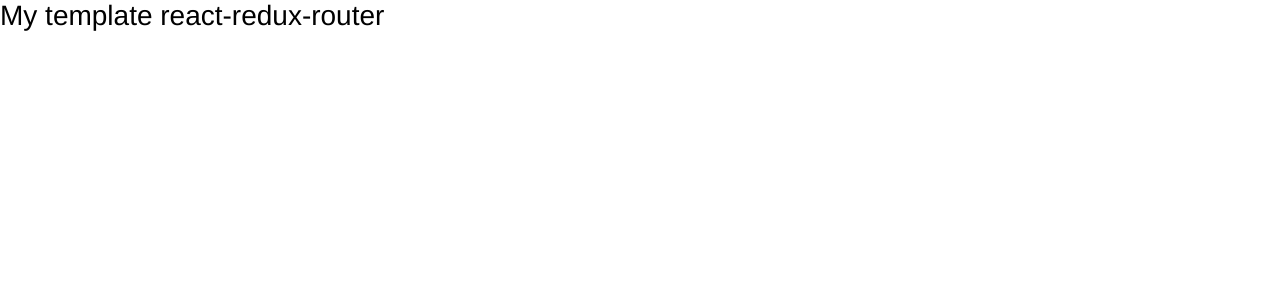
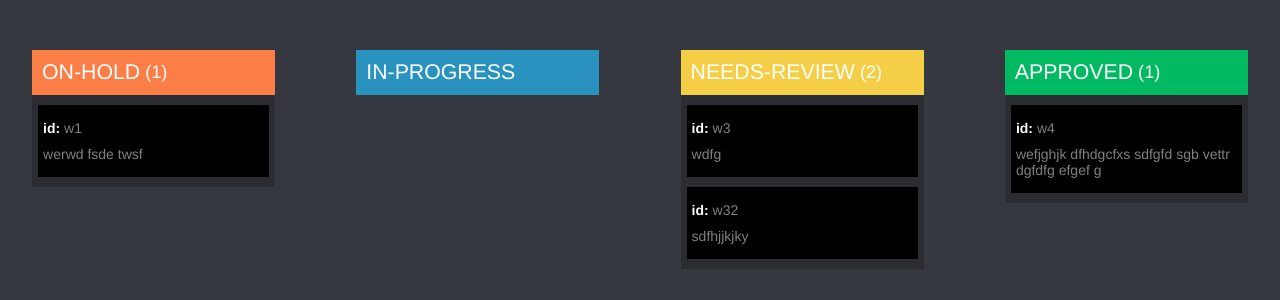
Before and after one commit to IgorokNerovnyi1980/test-kanban, a React (Create React App) app: page / in a window 1280 px wide. Shown: the top 300 px of the page. Built offline with nearby package versions, Linux system fonts and the light colour scheme.

Commit message:
create base components and marckap

```diff
--- a/public/index.html
+++ b/public/index.html
@@ -24,7 +24,7 @@
       work correctly both with client-side routing and a non-root public URL.
       Learn how to configure a non-root public URL by running `npm run build`.
     -->
-    <title>React App</title>
+    <title>KANBAN BOARD</title>
   </head>
   <body>
     <noscript>You need to enable JavaScript to run this app.</noscript>
--- a/src/App.js
+++ b/src/App.js
@@ -2,6 +2,9 @@ import React, {useEffect} from 'react';
 import {createGlobalStyle} from 'styled-components';
 import {connect} from 'react-redux';
 import {getTest} from './redux/actions';
+import {variables} from './variables';
+//pages
+import Board from './pages/Board'
 
 
 const GlobalStyle = createGlobalStyle `
@@ -24,7 +27,7 @@ const GlobalStyle = createGlobalStyle `
   body{
     font-family: 'Helvetica', sans-serif;
     font-size: 14px;
-    color: #000000;
+    color:${variables.mainClr};
     font-weight: 400;
     min-width: 320px;
     overflow-x: hidden;
@@ -52,7 +55,7 @@ function App({getData = () => { }}) {
     return (
         <>
         < GlobalStyle />
-        <h1>My template react-redux-router</h1>
+          <Board />
         </>
     );
 }
--- /dev/null
+++ b/src/components/Column.jsx
@@ -0,0 +1,59 @@
+import React from 'react';
+import styled from 'styled-components';
+import {variables} from '../variables';
+//components
+import Task from './Task'
+
+const Wrapper = styled.div`
+    width:20%;
+    min-width:100px;
+    min-height:30px;
+    background-color:${variables.secondaryBG};
+    display:flex;
+    flex-direction:column;
+    justify-content:center;
+    align-items:center;
+`;
+
+const Title = styled.div`
+    width:100%;
+    padding:10px 0;
+    background-color:${props => props.bgTitle};
+    display:flex;
+    justify-content:flex-start;
+    align-items:center;
+    font-size:${variables.titleFZ};
+    h3{
+        padding-left:10px;
+    }
+    p{
+        padding-left:5px;
+    }
+
+`;
+
+const Column = (
+    {
+        title = 'default',
+        bgTitle = `${variables.accentBG}`,
+        tasks = [],
+
+    }) => {
+
+    return(
+        <Wrapper>
+            <Title bgTitle={bgTitle}>
+                <h3>{title}</h3>
+                {tasks.length === 0 ? null : <p>({tasks.length})</p>}
+            </Title>
+            {tasks && tasks.map(({id, text})=> (
+                <Task
+                    key={id}
+                    id={id}
+                    text={text}
+                />
+            ))}
+        </Wrapper>
+    )
+};
+export default Column;
--- /dev/null
+++ b/src/components/Task.jsx
@@ -0,0 +1,44 @@
+import React from 'react';
+import styled from 'styled-components';
+import {variables} from '../variables';
+
+const Wrapper = styled.div`
+    width:95%;
+    min-height:50px;
+    background-color:black;
+    margin-top:10px;
+    :last-child{
+        margin-bottom:10px;
+    }
+`;
+const Content = styled.div`
+    padding:5px;
+    span{
+        font-weight:bold;
+        color:${variables.mainClr};
+    }
+    p{
+        padding-top:10px;
+        color:${variables.secondaryClr};
+        :last-child{
+            padding-bottom:10px;
+        }
+    }
+`;
+
+const Task = (
+    {
+        id ='test',
+        text = 'default'
+    }) => {
+        return(
+            <Wrapper>
+                <Content>
+                    <p><span>id:</span> {id}</p>
+                    <p>{text}</p>
+                </Content>
+            </Wrapper>
+        )
+    };
+
+    export default Task;
--- /dev/null
+++ b/src/pages/Board.jsx
@@ -0,0 +1,48 @@
+import React from 'react';
+import styled from 'styled-components';
+import {variables} from '../variables';
+//Component
+import Column from '../components/Column';
+
+const Wrapper = styled.div`
+    width:100vw;
+    min-height:100vh ;
+    background-color:${variables.mainBG};
+    display:flex;
+    justify-content:center;
+    align-items:flex-start;
+`;
+const Box = styled.div`
+    width:95vw;
+    margin-top:50px;
+    display:flex;
+    justify-content:space-between;
+    align-items:flex-start;
+`;
+
+const testColumns = [
+    {title:'ON-HOLD', bg: '#fb7e46', id:'1', tasks:[{text: 'werwd fsde twsf', id:'w1'}]},
+    {title:'IN-PROGRESS', bg: '#2a92bf', id:'2', tasks:[]},
+    {title:'NEEDS-REVIEW', bg: '#f4ce46', id:'3', tasks:[{text: 'wdfg', id:'w3'}, {text: 'sdfhjjkjky', id:'w32'}]},
+    {title:'APPROVED', bg: '#00b961', id:'4', tasks:[{text: 'wefjghjk dfhdgcfxs sdfgfd sgb vettr dgfdfg efgef g', id:'w4'}]}
+];
+
+const Board = () => {
+
+    return(
+        <Wrapper>
+            <Box>
+                {testColumns && testColumns.map(({title, bg, id, tasks}) =>(
+                    <Column
+                        key={id}
+                        bgTitle={bg}
+                        title={title}
+                        tasks={tasks}
+                    />
+                ))}
+            </Box>
+        </Wrapper>
+    )
+};
+
+export default Board;
--- a/src/variables.js
+++ b/src/variables.js
@@ -1,26 +1,17 @@
 export const variables = {
     //backgrounds
-    mainBG: '#FFFAFA',
-    secondaryBG: '#a3bad9',
+    mainBG: '#35383f',
+    secondaryBG: '#2b2d33',
+    accentBG:'#6a7d7d',
     //colors
-    titleClr: '#2F4F4F',
-    textClr: 'black',
-    hoverClr: 'grey',
-    tabClr: 'white',
-    linkClr: '#a3bad9',
+    mainClr: 'white',
+    secondaryClr:'grey',
     //font-sizes
-    titleFZ: '1.8em',
+    titleFZ: '1.3em',
     mainFZ: '1em',
     secondayFZ: '0.8em',
-    accentFZ: '1.3em',
     //box-shadow
-    headerBoxShadow: '0px 5px 5px 0px rgba(163,186,217,0.25)',
-    boxShadow: '0px 5px 10px 0px rgba(163,186,217,0.25)',
     // other
-    formatDate: 'MMM Do YY',
-    targetLink: '#',
-    mobileMediaRule: 'max-width:940px',
-    desktopMediaRule: 'min-width:941px',
     //media
     mediaW_1: '720px',
     mediaW_11: '721px',
```
